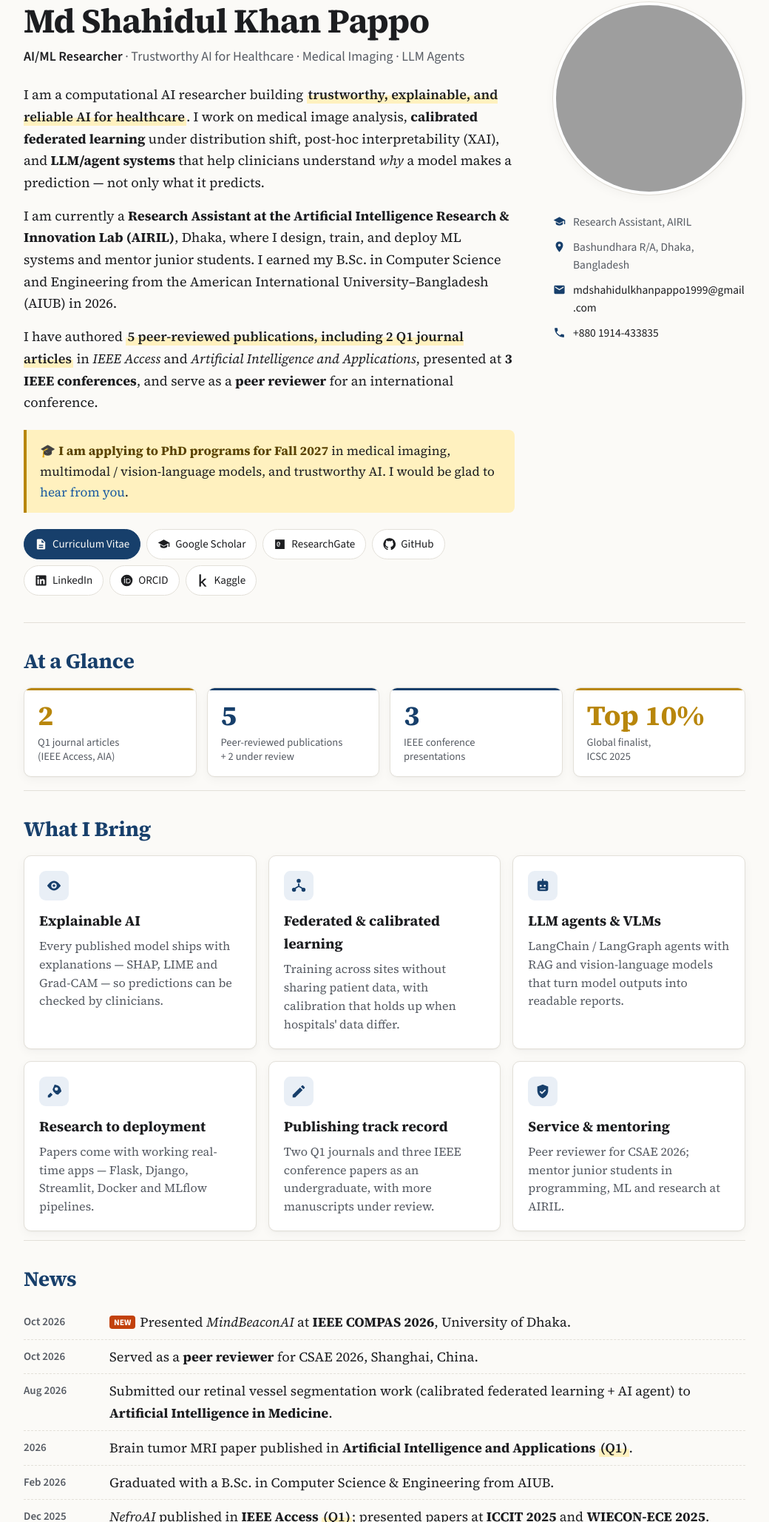
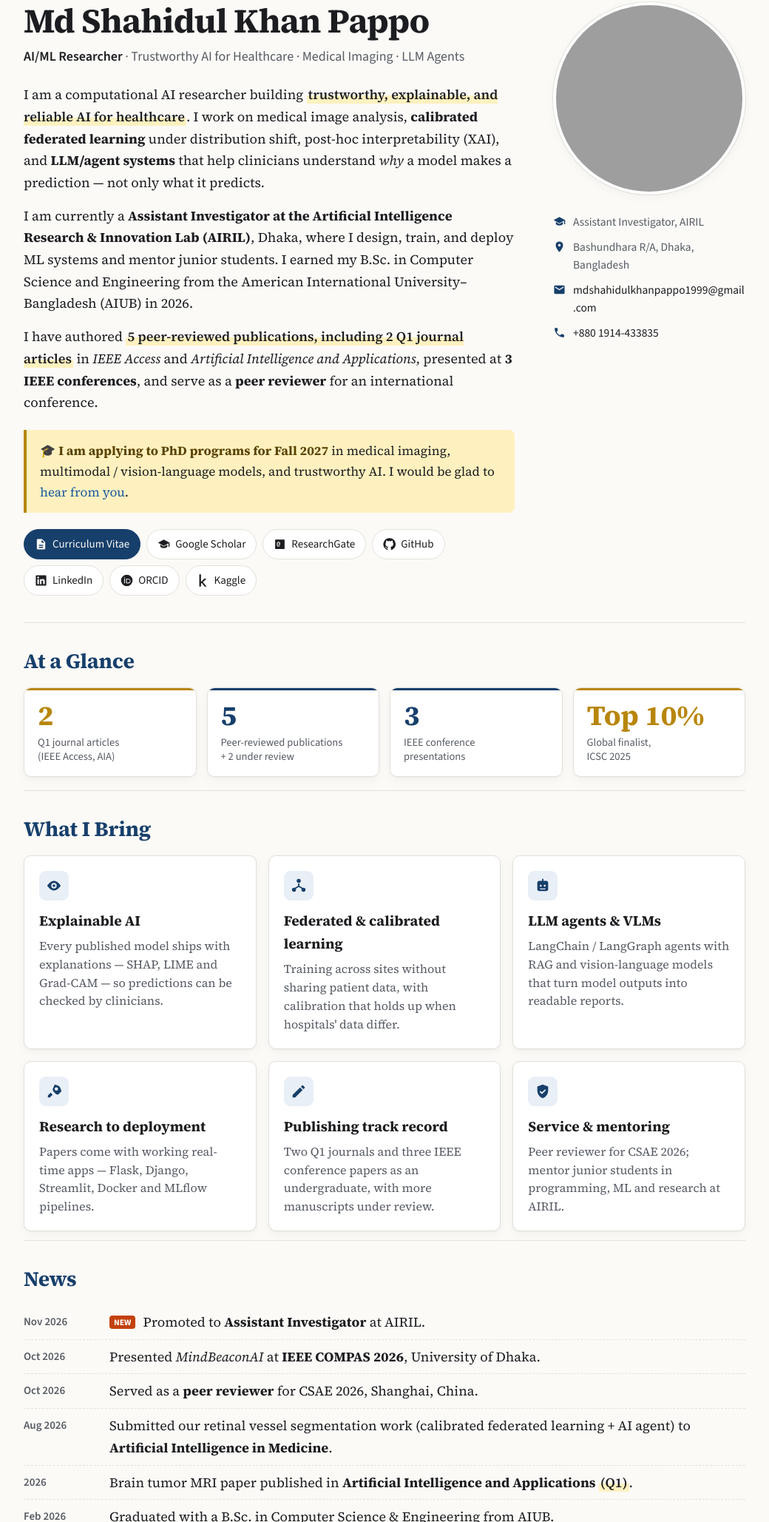
Before and after one commit to Pappokhan/Pappokhan.github.io, a plain HTML site: page index.html in a window 1280 px wide. Shown: the part 116-2173 px from the top of the page at 74% size, without its empty margins (120-1160 px from the left). Drawn offline with nearby package versions, Linux system fonts and the light colour scheme; grey boxes are pictures that could not be loaded.

Commit message:
Update index.html

```diff
--- a/index.html
+++ b/index.html
@@ -47,7 +47,7 @@
 
     <p>I am a computational AI researcher building <mark>trustworthy, explainable, and reliable AI for healthcare</mark>. I work on medical image analysis, <strong>calibrated federated learning</strong> under distribution shift, post-hoc interpretability (XAI), and <strong>LLM/agent systems</strong> that help clinicians understand <em>why</em> a model makes a prediction — not only what it predicts.</p>
 
-    <p>I am currently a <strong>Research Assistant at the Artificial Intelligence Research &amp; Innovation Lab (AIRIL)</strong>, Dhaka, where I design, train, and deploy ML systems and mentor junior students. I earned my B.Sc. in Computer Science and Engineering from the American International University–Bangladesh (AIUB) in 2026.</p>
+    <p>I am currently a <strong>Assistant Investigator at the Artificial Intelligence Research &amp; Innovation Lab (AIRIL)</strong>, Dhaka, where I design, train, and deploy ML systems and mentor junior students. I earned my B.Sc. in Computer Science and Engineering from the American International University–Bangladesh (AIUB) in 2026.</p>
 
     <p>I have authored <mark>5 peer-reviewed publications, including 2 Q1 journal articles</mark> in <em>IEEE Access</em> and <em>Artificial Intelligence and Applications</em>, presented at <strong>3 IEEE conferences</strong>, and serve as a <strong>peer reviewer</strong> for an international conference.</p>
 
@@ -67,7 +67,7 @@
     <!-- To use your own photo: add profile.jpg to the repo and change src to "profile.jpg" -->
     <img class="photo" src="https://avatars.githubusercontent.com/u/110984853?v=4" alt="Photo of Md Shahidul Khan Pappo" width="260" height="260">
     <div class="card-contact">
-      <div><svg viewBox="0 0 24 24"><path d="M12 3 1 9l11 6 9-4.9V17h2V9zm-6.8 9.8V16c0 1.7 3 3.5 6.8 3.5s6.8-1.8 6.8-3.5v-3.2L12 16.5z"/></svg><span>Research Assistant, AIRIL</span></div>
+      <div><svg viewBox="0 0 24 24"><path d="M12 3 1 9l11 6 9-4.9V17h2V9zm-6.8 9.8V16c0 1.7 3 3.5 6.8 3.5s6.8-1.8 6.8-3.5v-3.2L12 16.5z"/></svg><span>Assistant Investigator, AIRIL</span></div>
       <div><svg viewBox="0 0 24 24"><path d="M12 2a7 7 0 0 0-7 7c0 5.2 7 13 7 13s7-7.8 7-13a7 7 0 0 0-7-7zm0 9.5A2.5 2.5 0 1 1 12 6.5a2.5 2.5 0 0 1 0 5z"/></svg><span>Bashundhara R/A, Dhaka, Bangladesh</span></div>
       <div><svg viewBox="0 0 24 24"><path d="M20 4H4a2 2 0 0 0-2 2v12a2 2 0 0 0 2 2h16a2 2 0 0 0 2-2V6a2 2 0 0 0-2-2zm0 4.2-8 5-8-5V6l8 5 8-5z"/></svg><a href="mailto:mdshahidulkhanpappo1999@gmail.com">mdshahidulkhanpappo1999@gmail.com</a></div>
       <div><svg viewBox="0 0 24 24"><path d="M6.6 10.8a15.1 15.1 0 0 0 6.6 6.6l2.2-2.2a1 1 0 0 1 1-.25 11.4 11.4 0 0 0 3.6.57 1 1 0 0 1 1 1V20a1 1 0 0 1-1 1A17 17 0 0 1 3 4a1 1 0 0 1 1-1h3.5a1 1 0 0 1 1 1c0 1.25.2 2.45.57 3.57a1 1 0 0 1-.25 1z"/></svg><a href="tel:+8801914433835">+880 1914-433835</a></div>
@@ -100,7 +100,8 @@
 <section class="block">
   <h2>News</h2>
   <ul class="news">
-    <li><span class="d">Oct 2026</span><span><span class="badge-new">NEW</span>Presented <em>MindBeaconAI</em> at <strong>IEEE COMPAS 2026</strong>, University of Dhaka.</span></li>
+    <li><span class="d">Nov 2026</span><span><span class="badge-new">NEW</span> Promoted to <strong>Assistant Investigator</strong> at AIRIL.</span></li>
+    <li><span class="d">Oct 2026</span><span>Presented <em>MindBeaconAI</em> at <strong>IEEE COMPAS 2026</strong>, University of Dhaka.</span></li>
     <li><span class="d">Oct 2026</span><span>Served as a <strong>peer reviewer</strong> for CSAE 2026, Shanghai, China.</span></li>
     <li><span class="d">Aug 2026</span><span>Submitted our retinal vessel segmentation work (calibrated federated learning + AI agent) to <strong>Artificial Intelligence in Medicine</strong>.</span></li>
     <li><span class="d">2026</span><span>Brain tumor MRI paper published in <strong>Artificial Intelligence and Applications</strong> <mark>(Q1)</mark>.</span></li>
```
